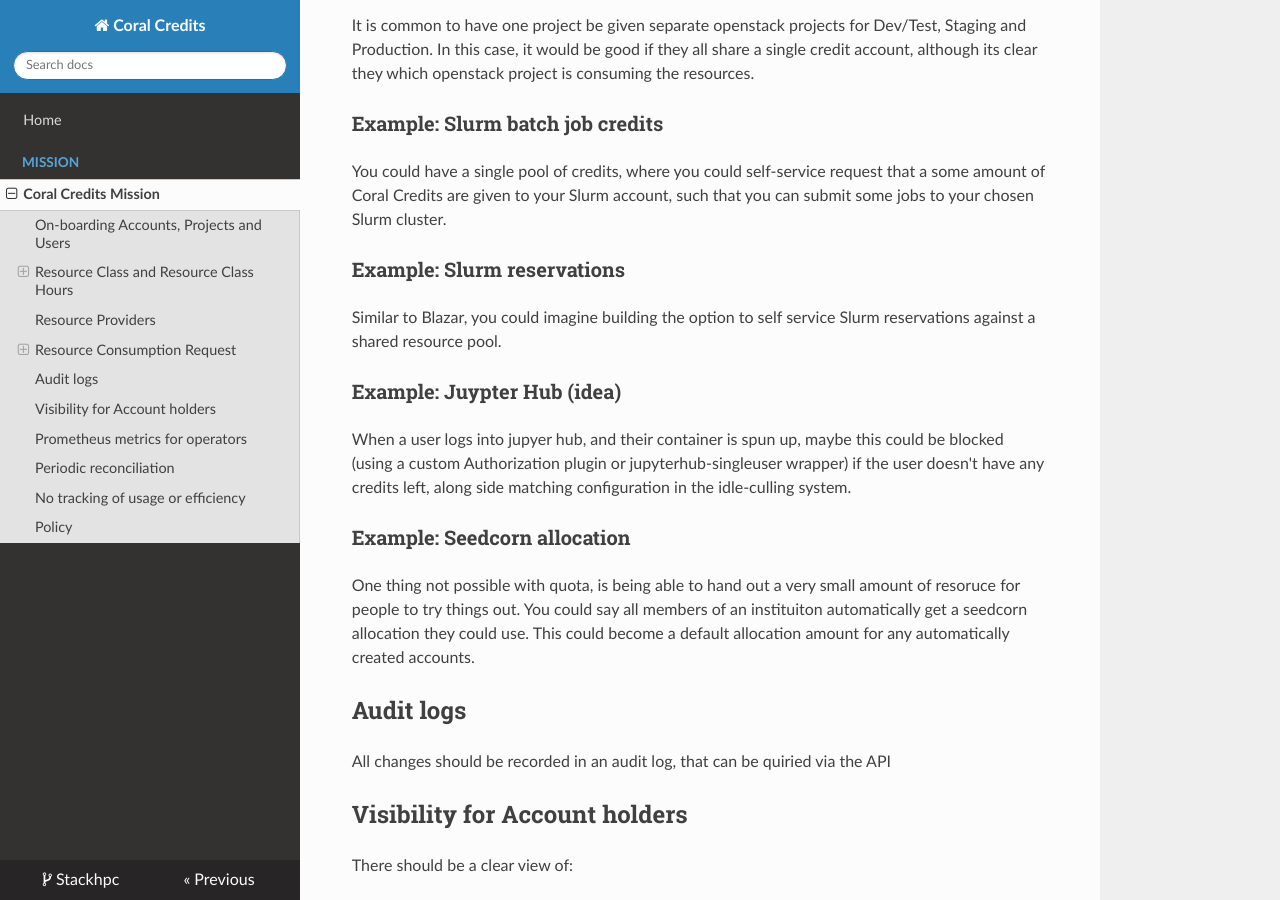
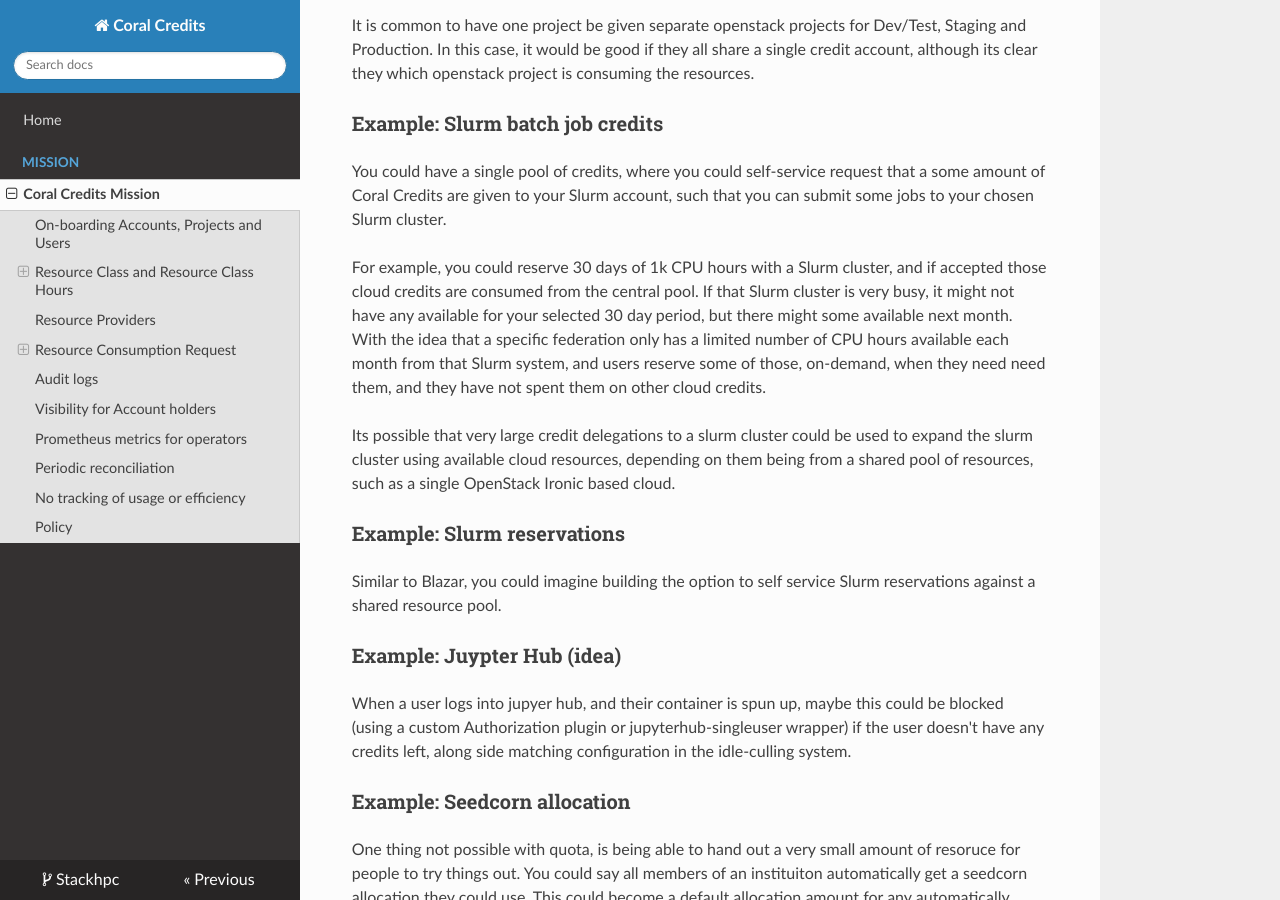
Before and after one commit to stackhpc/coral-credits, an MkDocs documentation site: the page built from docs/mission/index.md, in a window 1280 px wide and 900 px high, scrolled down 3022 px. Built offline with MkDocs 1.6.1, drawn with Linux system fonts in a browser that asks for light colours; nearby versions of some CDN libraries.

Commit message:
Add some more detailed ideas around Slurm accounting

```diff
--- a/docs/mission/index.md
+++ b/docs/mission/index.md
@@ -182,6 +182,24 @@ a some amount of Coral Credits are given to
 your Slurm account, such that you can submit
 some jobs to your chosen Slurm cluster.
 
+For example, you could reserve 30 days of 1k CPU hours
+with a Slurm cluster, and if accepted those
+cloud credits are consumed from the central pool.
+If that Slurm cluster is very busy, it might not
+have any available for your selected 30 day period,
+but there might some available next month.
+With the idea that a specific federation only has
+a limited number of CPU hours available each month
+from that Slurm system, and users reserve some of
+those, on-demand, when they need need them,
+and they have not spent them on other cloud credits.
+
+Its possible that very large credit delegations
+to a slurm cluster could be used to expand the slurm
+cluster using available cloud resources, depending
+on them being from a shared pool of resources,
+such as a single OpenStack Ironic based cloud.
+
 ### Example: Slurm reservations
 
 Similar to Blazar, you could imagine building the
```
